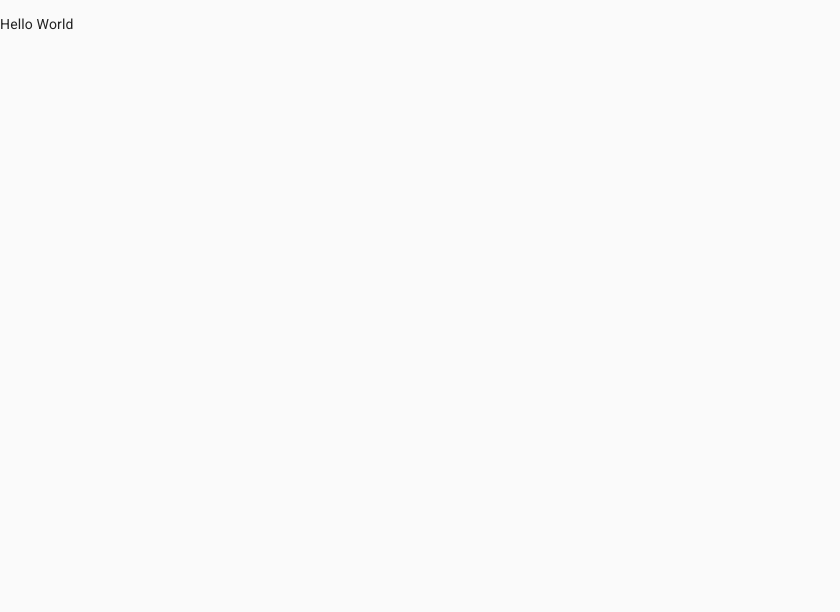
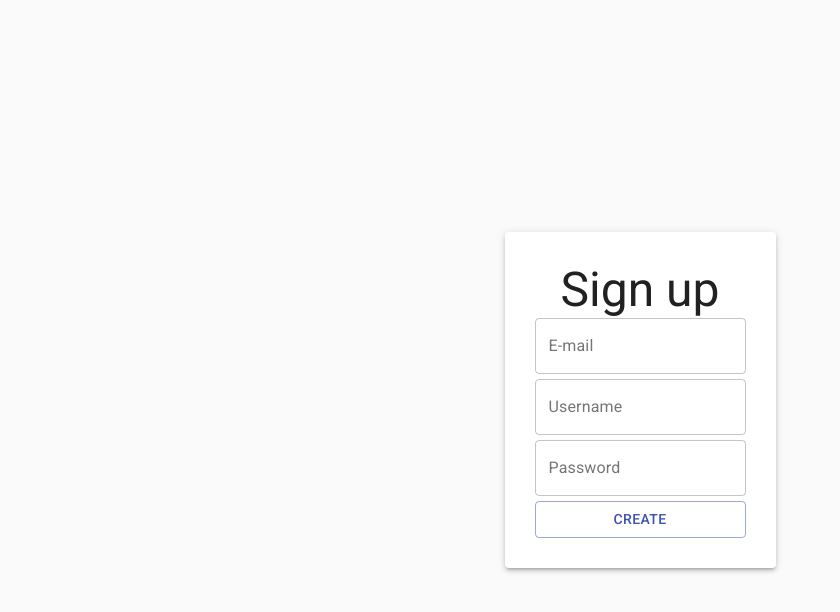
Before and after one commit to svenzu6/4later, a Next.js app: page / in a window 1280 px wide. Shown: the top 612 px of the page, without its empty margins (0-840 px from the left). Built offline with nearby package versions, Linux system fonts and the light colour scheme.

Commit message:
feat(Register): skeleton

```diff
--- a/package.json
+++ b/package.json
@@ -11,6 +11,8 @@
   "dependencies": {
     "@material-ui/core": "^4.11.3",
     "@material-ui/icons": "^4.11.2",
+    "@types/styled-components": "^5.1.9",
+    "formik": "^2.2.6",
     "next": "10.1.3",
     "react": "17.0.2",
     "react-dom": "17.0.2",
--- /dev/null
+++ b/src/modules/Register/Register.styles.tsx
@@ -0,0 +1,25 @@
+import { Paper } from '@material-ui/core'
+import styled from 'styled-components'
+
+export const RegisterRoot = styled.div`
+    height: 100%;
+    display: flex;
+    flex-direction: column;
+    justify-content: center;
+    align-items: center;
+`
+
+export const RegisterContent = styled(Paper)`
+    display: flex;
+    flex-direction: column;
+    justify-content: center;
+    align-items: center;
+    padding: 30px;
+`
+
+export const RegisterForm = styled.form`
+    display: grid;
+    row-gap: 5px;
+    justify-content: center;
+    align-items: center;
+`
--- a/src/modules/Register/Register.tsx
+++ b/src/modules/Register/Register.tsx
@@ -1,7 +1,49 @@
+import {
+    Button,
+    TextField,
+    Typography,
+} from '@material-ui/core'
+import React from 'react'
+
+import {
+    RegisterContent,
+    RegisterForm,
+    RegisterRoot,
+} from './Register.styles'
+
 export const Register: React.FunctionComponent = () => {
     return (
-        <p>
-            Hello World
-        </p>
+        <RegisterRoot>
+            <RegisterContent elevation={3}>
+                <Typography
+                    variant="h3"
+                >
+                    Sign up
+                </Typography>
+                <RegisterForm>
+                    <TextField
+                        label="E-mail"
+                        name="email"
+                        variant="outlined"
+                    />
+                    <TextField
+                        label="Username"
+                        name="username"
+                        variant="outlined"
+                    />
+                    <TextField
+                        label="Password"
+                        name="password"
+                        variant="outlined"
+                    />
+                    <Button
+                        color="primary"
+                        variant="outlined"
+                    >
+                        Create
+                    </Button>
+                </RegisterForm>
+            </RegisterContent>
+        </RegisterRoot>
     )
 }
--- a/src/pages/_app.tsx
+++ b/src/pages/_app.tsx
@@ -1,11 +1,25 @@
 import { CssBaseline } from '@material-ui/core'
 import React from 'react'
+import { createGlobalStyle } from 'styled-components'
+
+const GlobalStyle = createGlobalStyle`
+  html {
+      height: 100%;
+  }
+  body {
+    height: 100%;
+  }
+  #__next {
+      height: 100%;
+  }
+`
 
 const App = (props): JSX.Element => {
     const { Component, pageProps } = props
 
     return (
         <>
+            <GlobalStyle />
             <CssBaseline />
             <Component {...pageProps} />
         </>
```
Also changed, not shown: 1 other file (tests, documents, lock files or other folders).
